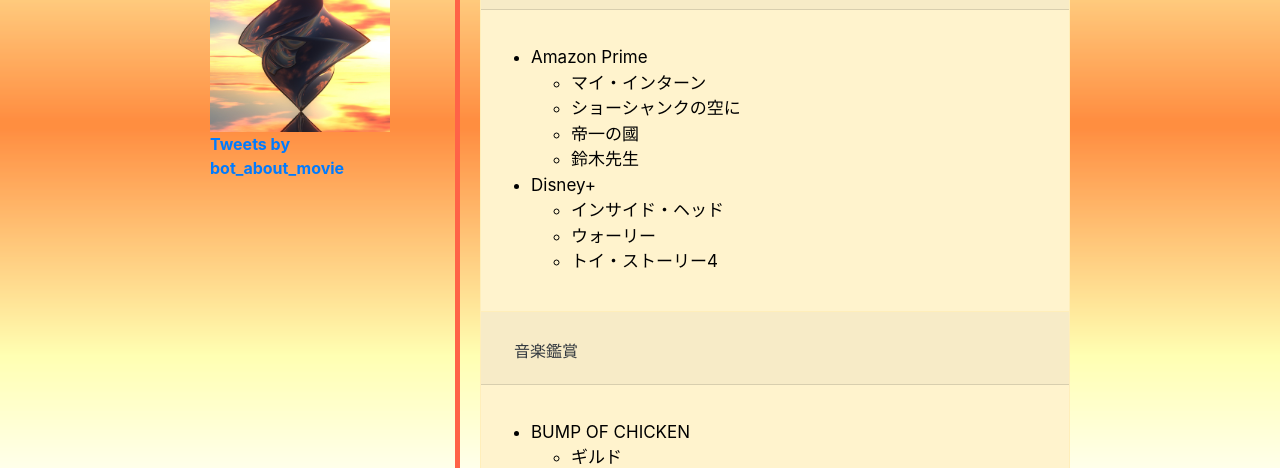
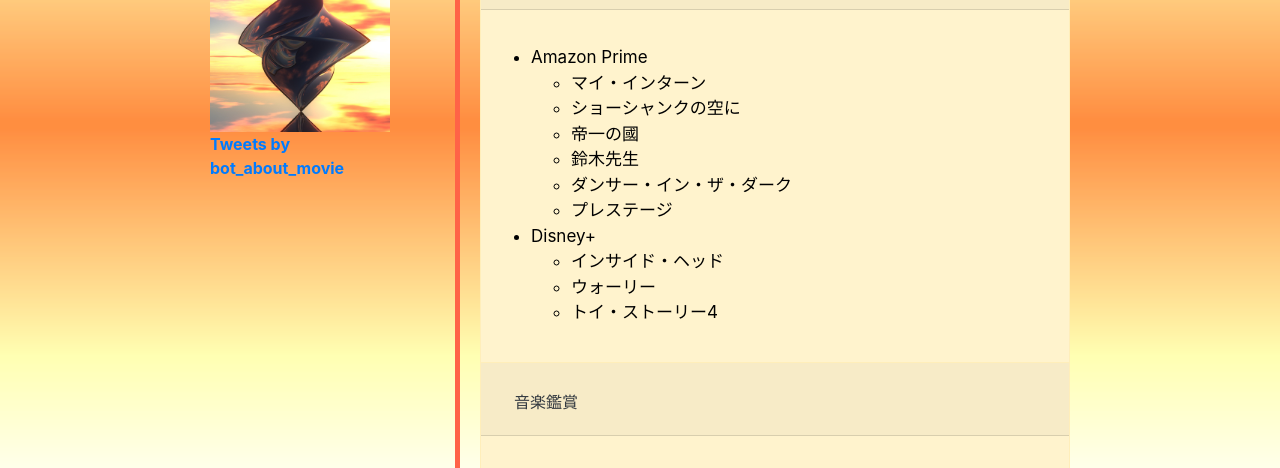
Before and after one commit to takeYY/takeyy.github.io, a plain HTML site: page hobby.html in a window 1280 px wide. Shown: the part 260-728 px from the top of the page. Drawn offline with nearby package versions, Linux system fonts and the light colour scheme.

Commit message:
お勧め映画追加

```diff
--- a/hobby.html
+++ b/hobby.html
@@ -84,6 +84,8 @@
                       <li>ショーシャンクの空に</li>
                       <li>帝一の國</li>
                       <li>鈴木先生</li>
+                      <li>ダンサー・イン・ザ・ダーク</li>
+                      <li>プレステージ</li>
                     </ul>
                     <li>Disney+</li>
                     <ul>
```
